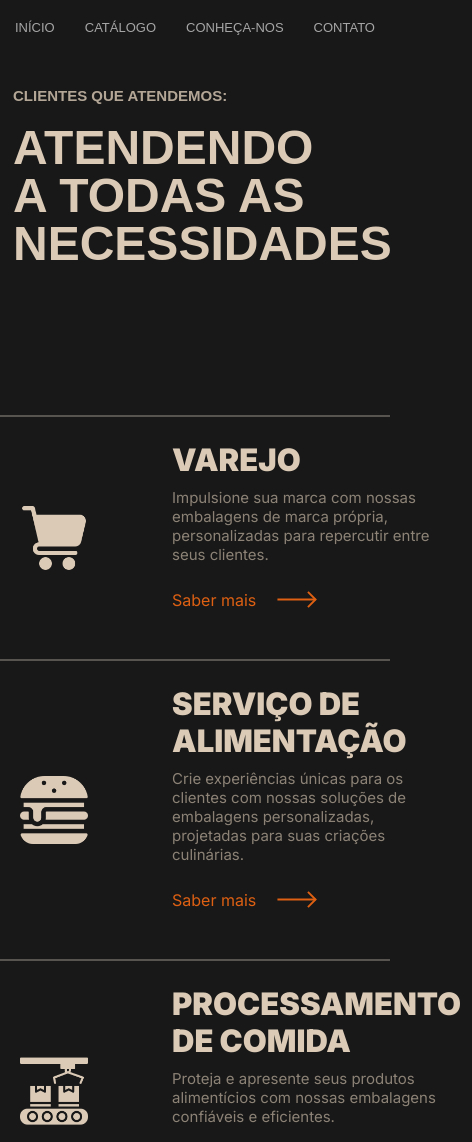
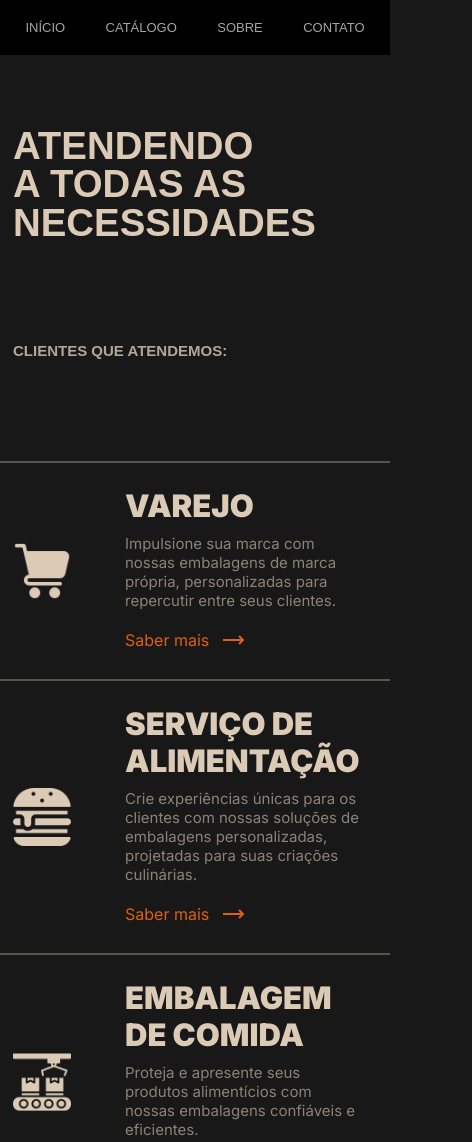
Before and after one commit to jonassreiz/webpage-restaurante, a plain HTML site: page index.html in a window 390 px wide. Shown: the top 1142 px of the page, 472 px wide, since content can reach past the window. Drawn offline with Linux system fonts and the light colour scheme.

Commit message:
Responsividade para telas menores, alteração de cor no menu!!

```diff
--- a/index.html
+++ b/index.html
@@ -11,17 +11,17 @@
         <ul class="menu">
             <li><a href="#home">INÍCIO</a></li>
             <li><a href="#catálogo">CATÁLOGO</a></li>
-            <li><a href="#servicos">CONHEÇA-NOS</a></li>
+            <li><a href="#servicos">SOBRE</a></li>
             <li><a href="#contato">CONTATO</a></li>
         </ul>
     </nav>
     <div class="container">
-        <div class="title">
+        <div id="home" class="title">
+            <h1>ATENDENDO<br> A TODAS AS NECESSIDADES</h1>
             <h3>CLIENTES QUE ATENDEMOS:</h3>
-            <h1>ATENDENDO<br> A TODAS AS NECESSIDADES</h1>
         </div>
         <!-- lista de serviços -->
-        <div class="list-services">
+        <div id="catálogo" class="list-services">
             <div class="line"></div>
             <div class="services">
                 <img src="img/carrinho.png">
@@ -50,7 +50,7 @@
             <div class="services">
                 <img src="img/embalagem1.png">
                 <div class="info-services">
-                    <h1>PROCESSAMENTO DE COMIDA</h1>
+                    <h1>EMBALAGEM DE COMIDA</h1>
                     <p>Proteja e apresente seus produtos
                         alimentícios com nossas embalagens confiáveis
                         e eficientes.
--- a/style.css
+++ b/style.css
@@ -132,16 +132,22 @@ svg{
     background-color: #e7ddcf4d;
 }
 /* Telas menores */
-@media (max-width: 480px) {
+@media (min-width: 320px) and (max-width: 481px) {
+    html{
+        scroll-behavior: smooth;
+        scroll-padding-top: 60px;
+    }
     nav {
         width: 100%;
         font-size: 13px;
     }
     .menu {
+        display: flex;
+        justify-content: space-evenly;
+        position: fixed;
+        width: 100%;
         list-style-type: none;
-        display: flex;
-        justify-content: space-between;
-        position: static;
+        background-color: #000000;
     }
     .menu li {
         margin: 5px 0;
@@ -166,18 +172,19 @@ svg{
         justify-content: center;
         flex-direction: column;
         text-align: left;
-        margin: 0;
+        margin: 90px 0 0 0;
         padding: 32px 13px;
     }
     .title h3{
         color: #dbcab6cc;
         font-size: 15px;
         font-weight: 900;
+        padding: 80px 0 0 0;
     }
     .title h1{
         padding: 5px 0;
         color: #DBCAB6;
-        font-size: 3rem;
+        font-size: 2.4rem;
         font-weight: 900;
         line-height: 1;
     }
@@ -186,30 +193,45 @@ svg{
         flex-direction: column;
         position: static;
         width: 100%;
-        margin: 90px 0;
+        margin: 50px 0 0 0;
         padding: 0;
         font-family: "Inter";
     }
+    .list-services a{
+        display: flex;
+        align-items: center;
+        margin-top: 15px;
+        width: 100%;
+        height: 30px;
+        text-decoration: none;
+        color:#DD6013;
+    }
     img{
-        width: 68px;
-        height: 68px;
+        width: 58px;
+        height: 58px;
+    }
+    svg{
+        width: 40px;
+        height: 40px;
+        padding-left: 8px;
+        stroke-width: 4px;
     }
     .services{
         display: flex;
         flex-direction: row;
         align-items: center;
-        padding: 0 5px 0 20px;
-        gap: 80px;
+        padding: 0 13px;
+        gap: 50px;
     }
     .services p{
-        width: 270px;
+        width: 240px;
         color: #DBCAB699;
         font-size: 15px;
         padding-top: 10px;
     }
     .services h1{
         color: #DBCAB6;
-        width: 300px;
+        width: 250px;
         font-size: 31px;
         font-weight: 900;
     }
@@ -222,13 +244,6 @@ svg{
         height: auto;
         margin: 4px;
     }
-    .list-services a{
-        display: flex;
-        align-items: center;
-        margin-top: 0px;
-        text-decoration: none;
-        color:#DD6013;
-    }
 
     .line{
         width: 100%;
```
